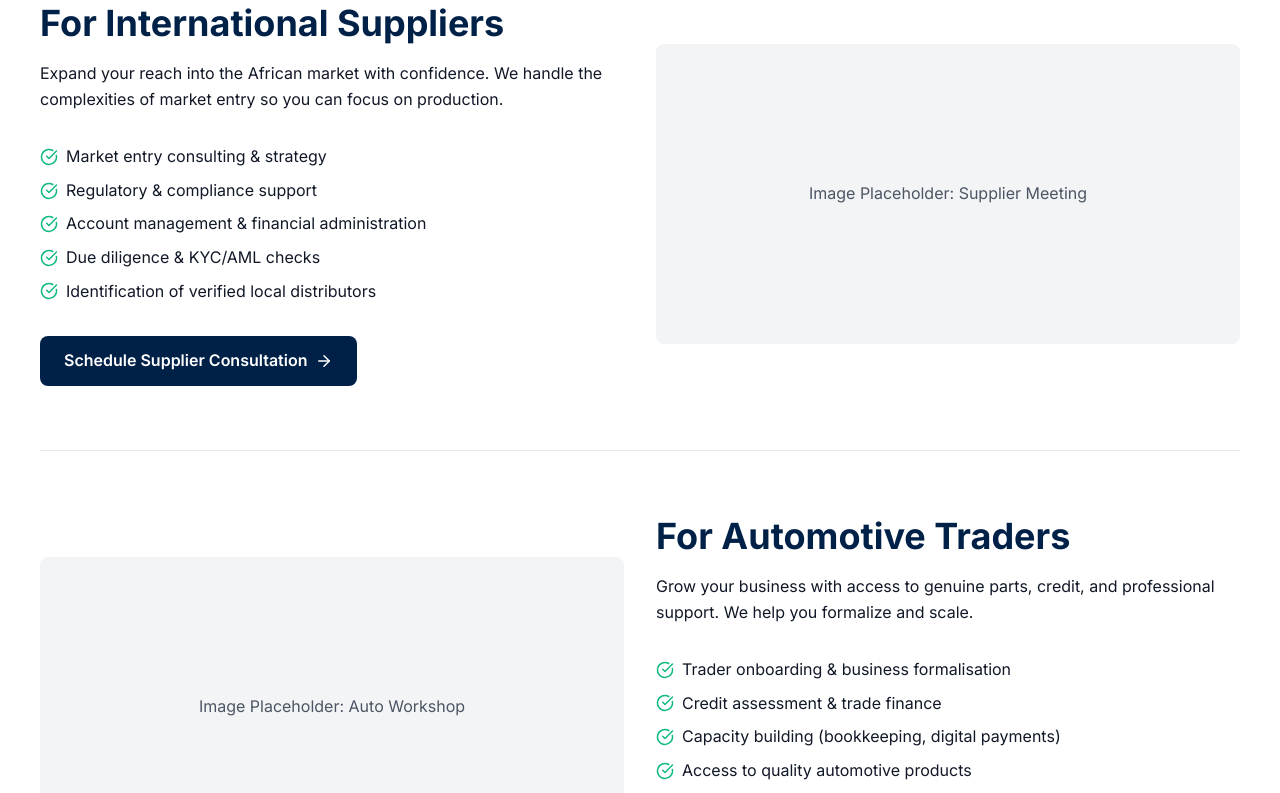
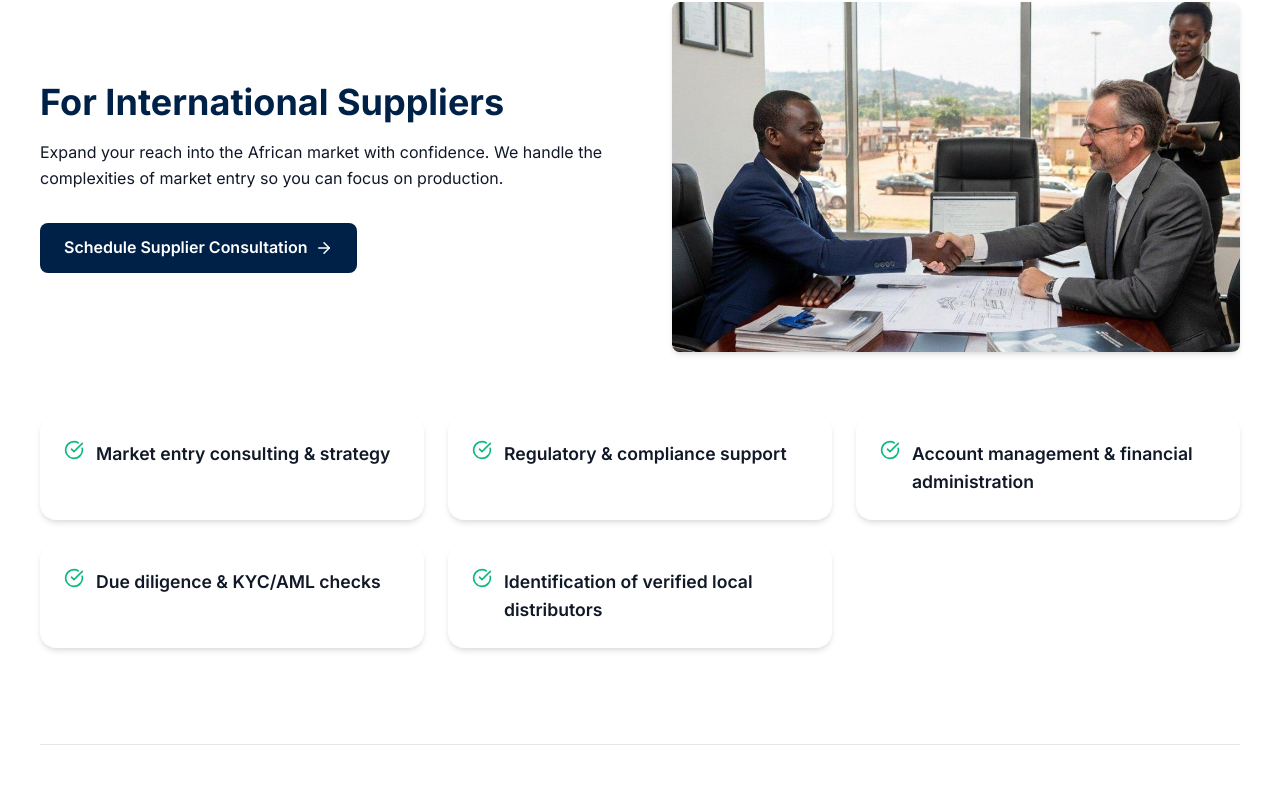
Before and after one commit to wagaba26/marketlink-consulting, a Next.js app: page /services in a window 1280 px wide. Shown: the part 324-1117 px from the top of the page. Built offline with nearby package versions, Linux system fonts and the light colour scheme.

Commit message:
Redesign Services page with responsive card layout

```diff
--- a/app/services/page.tsx
+++ b/app/services/page.tsx
@@ -1,5 +1,7 @@
 import Link from 'next/link';
+import Image from 'next/image';
 import { CheckCircle, ArrowRight } from 'lucide-react';
+import styles from './services.module.css';
 
 export default function Services() {
     return (
@@ -12,13 +14,28 @@ export default function Services() {
             </div>
 
             {/* Supplier Services */}
-            <div className="grid grid-2 mb-8" style={{ alignItems: 'center' }}>
-                <div>
+            <div className={styles.serviceSection}>
+                <div className={styles.sectionHeader}>
+                    <div className={styles.serviceContent}>
                         <h2 className="mb-2">For International Suppliers</h2>
                         <p className="mb-4">
                             Expand your reach into the African market with confidence. We handle the complexities of market entry so you can focus on production.
                         </p>
-                    <ul className="mb-4" style={{ listStyle: 'none' }}>
+                        <Link href="/contact?type=supplier" className="btn btn-primary">
+                            Schedule Supplier Consultation <ArrowRight size={18} style={{ marginLeft: '0.5rem' }} />
+                        </Link>
+                    </div>
+                    <div className={styles.serviceImageWrapper}>
+                        <Image
+                            src="/images/supplier-meeting.jpg"
+                            alt="International Supplier Meeting"
+                            fill
+                            className={styles.serviceImage}
+                        />
+                    </div>
+                </div>
+
+                <div className={styles.serviceGrid}>
                     {[
                         "Market entry consulting & strategy",
                         "Regulatory & compliance support",
@@ -26,35 +43,41 @@ export default function Services() {
                         "Due diligence & KYC/AML checks",
                         "Identification of verified local distributors"
                     ].map((item, i) => (
-                            <li key={i} className="mb-1" style={{ display: 'flex', gap: '0.5rem', alignItems: 'center' }}>
-                                <CheckCircle size={18} color="var(--success)" /> {item}
-                            </li>
+                        <div key={i} className={styles.serviceCard}>
+                            <div className={styles.cardHeader}>
+                                <CheckCircle size={20} color="var(--success)" style={{ flexShrink: 0 }} />
+                                <span>{item}</span>
+                            </div>
+                        </div>
                     ))}
-                    </ul>
-                    <Link href="/contact?type=supplier" className="btn btn-primary">
-                        Schedule Supplier Consultation <ArrowRight size={18} style={{ marginLeft: '0.5rem' }} />
-                    </Link>
-                </div>
-                <div style={{ background: 'var(--accent)', height: '300px', borderRadius: 'var(--radius)', display: 'flex', alignItems: 'center', justifyContent: 'center' }}>
-                    <span style={{ color: 'var(--text-secondary)' }}>Image Placeholder: Supplier Meeting</span>
                 </div>
             </div>
 
             <hr style={{ border: 'none', borderTop: '1px solid var(--border)', margin: '4rem 0' }} />
 
             {/* Trader Services */}
-            <div className="grid grid-2 mb-8" style={{ alignItems: 'center' }}>
-                <div style={{ order: 1 }}>
-                    <div style={{ background: 'var(--accent)', height: '300px', borderRadius: 'var(--radius)', display: 'flex', alignItems: 'center', justifyContent: 'center' }}>
-                        <span style={{ color: 'var(--text-secondary)' }}>Image Placeholder: Auto Workshop</span>
-                    </div>
-                </div>
-                <div style={{ order: 2 }}>
+            <div className={styles.serviceSection}>
+                <div className={`${styles.sectionHeader} ${styles.reverse}`}>
+                    <div className={styles.serviceContent}>
                         <h2 className="mb-2">For Automotive Traders</h2>
                         <p className="mb-4">
                             Grow your business with access to genuine parts, credit, and professional support. We help you formalize and scale.
                         </p>
-                    <ul className="mb-4" style={{ listStyle: 'none' }}>
+                        <Link href="/contact?type=trader" className="btn btn-primary">
+                            Register as Trader <ArrowRight size={18} style={{ marginLeft: '0.5rem' }} />
+                        </Link>
+                    </div>
+                    <div className={styles.serviceImageWrapper}>
+                        <Image
+                            src="/images/trader-shop.jpg"
+                            alt="Automotive Trader Shop"
+                            fill
+                            className={styles.serviceImage}
+                        />
+                    </div>
+                </div>
+
+                <div className={styles.serviceGrid}>
                     {[
                         "Trader onboarding & business formalisation",
                         "Credit assessment & trade finance",
@@ -62,14 +85,13 @@ export default function Services() {
                         "Access to quality automotive products",
                         "Inventory management support"
                     ].map((item, i) => (
-                            <li key={i} className="mb-1" style={{ display: 'flex', gap: '0.5rem', alignItems: 'center' }}>
-                                <CheckCircle size={18} color="var(--success)" /> {item}
-                            </li>
+                        <div key={i} className={styles.serviceCard}>
+                            <div className={styles.cardHeader}>
+                                <CheckCircle size={20} color="var(--success)" style={{ flexShrink: 0 }} />
+                                <span>{item}</span>
+                            </div>
+                        </div>
                     ))}
-                    </ul>
-                    <Link href="/contact?type=trader" className="btn btn-primary">
-                        Register as Trader <ArrowRight size={18} style={{ marginLeft: '0.5rem' }} />
-                    </Link>
                 </div>
             </div>
         </div>
--- /dev/null
+++ b/app/services/services.module.css
@@ -0,0 +1,96 @@
+.serviceSection {
+    display: flex;
+    flex-direction: column;
+    gap: 2rem;
+    margin-bottom: 6rem;
+}
+
+.sectionHeader {
+    display: flex;
+    flex-direction: column;
+    gap: 2rem;
+    margin-bottom: 2rem;
+}
+
+.serviceContent {
+    flex: 1;
+}
+
+.serviceImageWrapper {
+    width: 100%;
+    position: relative;
+    height: 300px;
+    border-radius: var(--radius);
+    overflow: hidden;
+    box-shadow: var(--shadow);
+}
+
+.serviceImage {
+    object-fit: cover;
+}
+
+.serviceGrid {
+    display: grid;
+    grid-template-columns: 1fr;
+    gap: 1.5rem;
+    width: 100%;
+}
+
+.serviceCard {
+    background-color: #ffffff;
+    border-radius: 16px;
+    padding: 1.5rem;
+    box-shadow: 0 4px 6px -1px rgba(0, 0, 0, 0.1), 0 2px 4px -1px rgba(0, 0, 0, 0.06);
+    display: flex;
+    flex-direction: column;
+    gap: 1rem;
+    transition: transform 0.2s ease, box-shadow 0.2s ease;
+    height: 100%;
+}
+
+.serviceCard:hover {
+    transform: translateY(-4px);
+    box-shadow: 0 10px 15px -3px rgba(0, 0, 0, 0.1), 0 4px 6px -2px rgba(0, 0, 0, 0.05);
+}
+
+.cardHeader {
+    display: flex;
+    align-items: flex-start;
+    gap: 0.75rem;
+    font-weight: 600;
+    color: var(--foreground);
+    font-size: 1.1rem;
+}
+
+/* Tablet */
+@media (min-width: 768px) {
+    .sectionHeader {
+        flex-direction: row;
+        align-items: center;
+        gap: 4rem;
+    }
+
+    .sectionHeader.reverse {
+        flex-direction: row-reverse;
+    }
+
+    .serviceImageWrapper {
+        flex: 1;
+        height: 350px;
+    }
+
+    .serviceContent {
+        flex: 1;
+    }
+
+    .serviceGrid {
+        grid-template-columns: repeat(2, 1fr);
+    }
+}
+
+/* Desktop */
+@media (min-width: 1025px) {
+    .serviceGrid {
+        grid-template-columns: repeat(3, 1fr);
+    }
+}
```
Also changed, not shown: app/contact/page.tsx (+76 -3 lines), public/images/supplier-meeting.jpg (added), public/images/trader-shop.jpg (added). Lines whose indentation alone changed are shown as unchanged.
